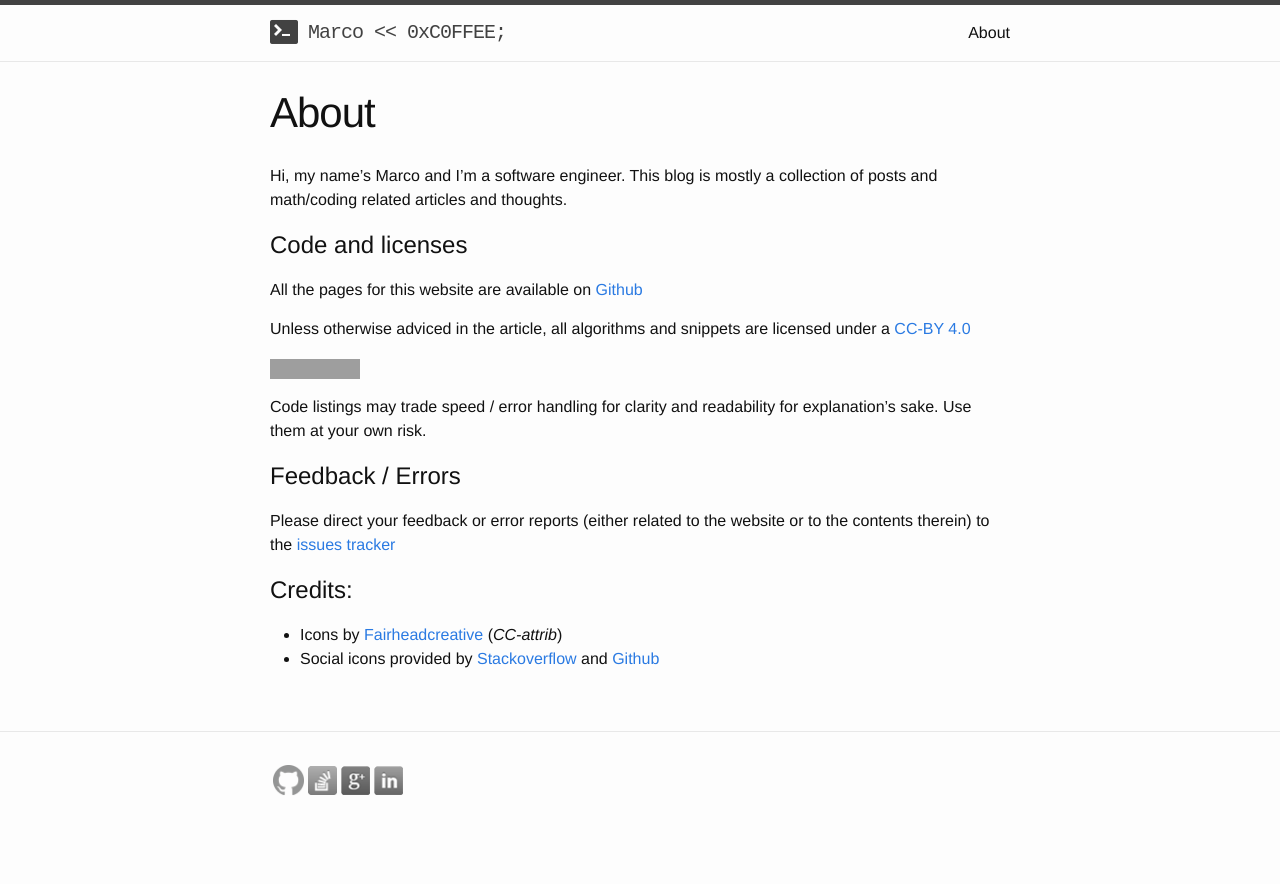
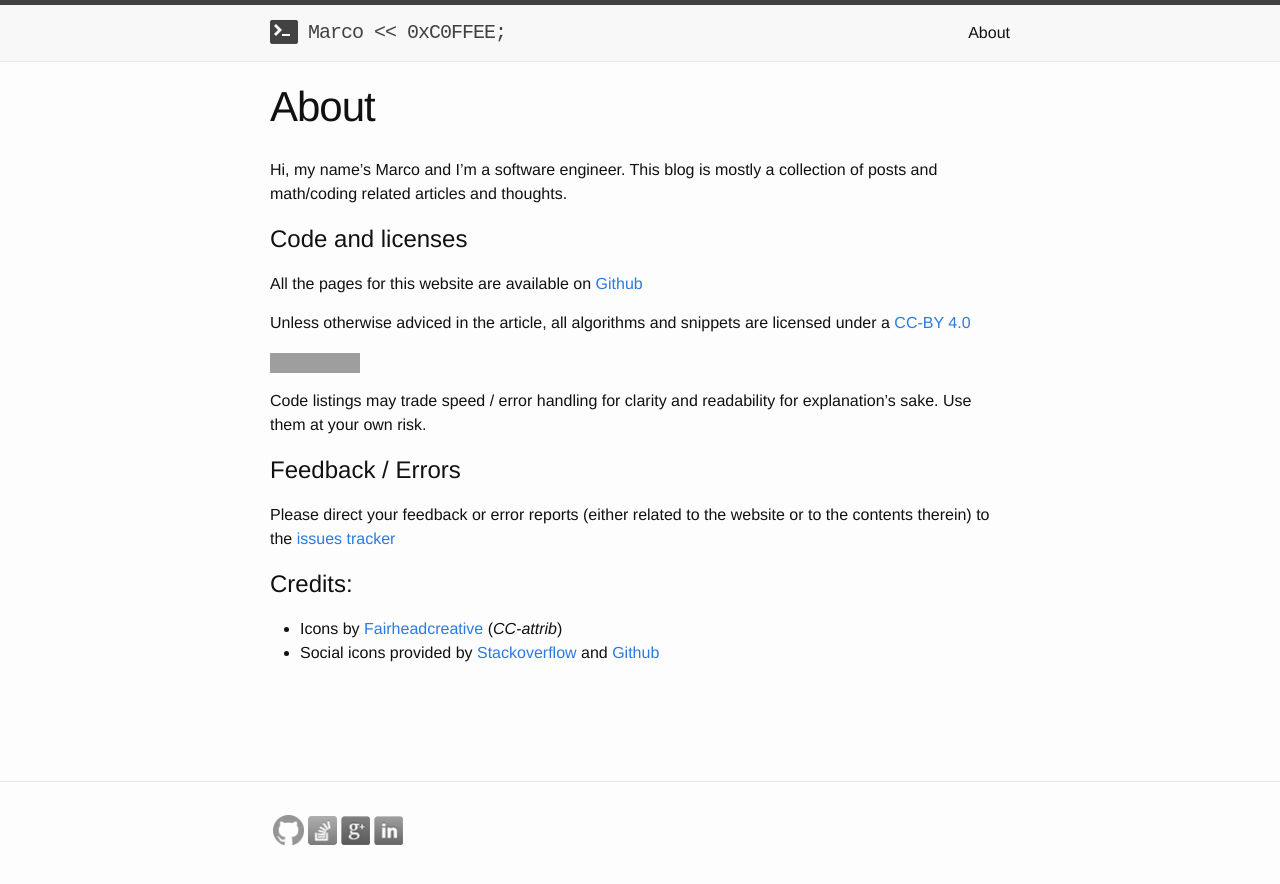
Before and after one commit to marcodiiga/marcodiiga.github.io, a Jekyll site: the page built from about.md, in a window 1280 px wide. Shown: the top 884 px of the page. Built offline with Jekyll 4.4.1, drawn with Linux system fonts in a browser that asks for light colours; grey boxes are pictures that could not be loaded.

Commit message:
Fixed header

```diff
--- a/_includes/header.html
+++ b/_includes/header.html
@@ -1,4 +1,4 @@
-<header class="site-header">
+<div class="site-header">
 
   <div class="wrapper">
 
@@ -26,4 +26,4 @@
 
   </div>
 
-</header>
+</div>
--- a/_sass/_layout.scss
+++ b/_sass/_layout.scss
@@ -7,7 +7,12 @@
     min-height: 56px;
 
     // Positioning context for the mobile navigation icon
-    position: relative;
+    position: fixed;
+    top: 0;
+    right: 0;
+    left: 0;
+    background-color: #f8f8f8;
+    z-index: 1030;
 }
 
 .site-title {
@@ -201,7 +206,7 @@
  * Page content
  */
 .page-content {
-    padding: $spacing-unit 0;
+    padding: $spacing-unit+56 0;
 }
 
 .page-heading {
```
Also changed, not shown: about.md (+1 -1 lines).
